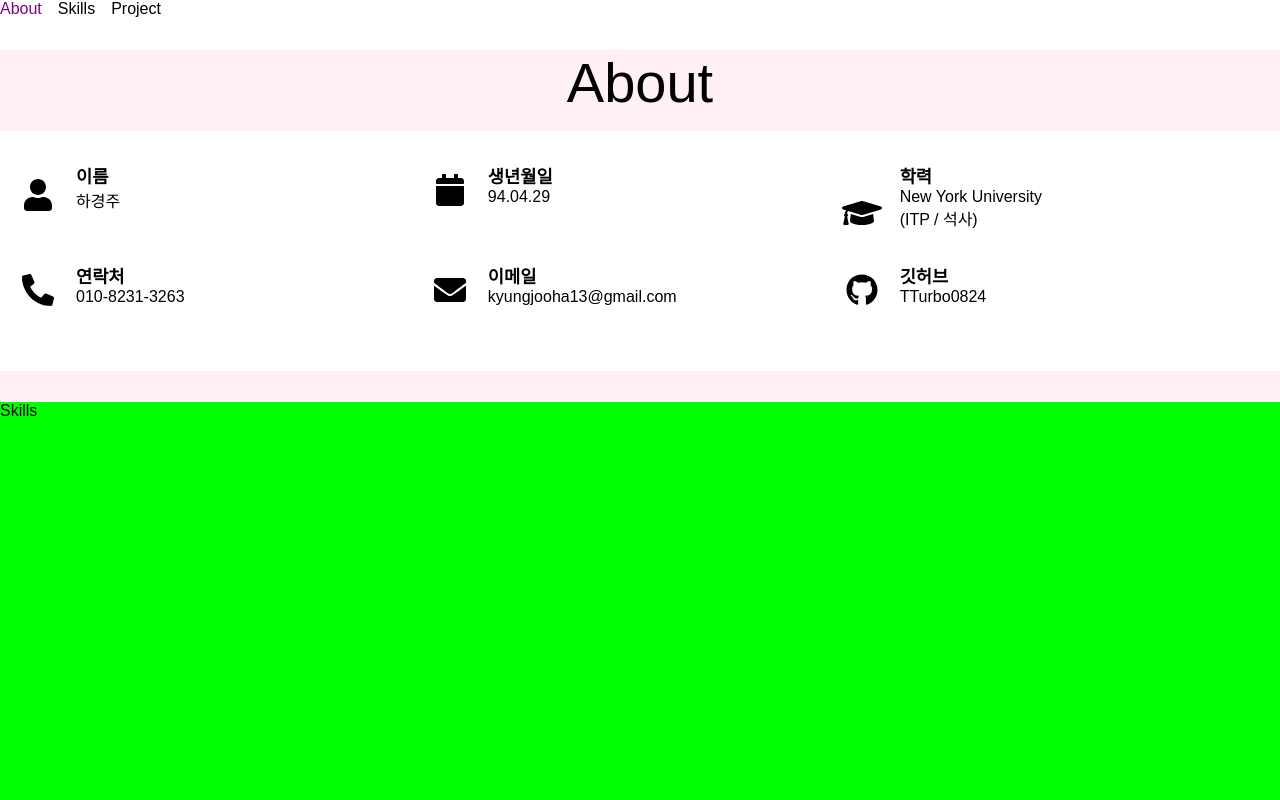
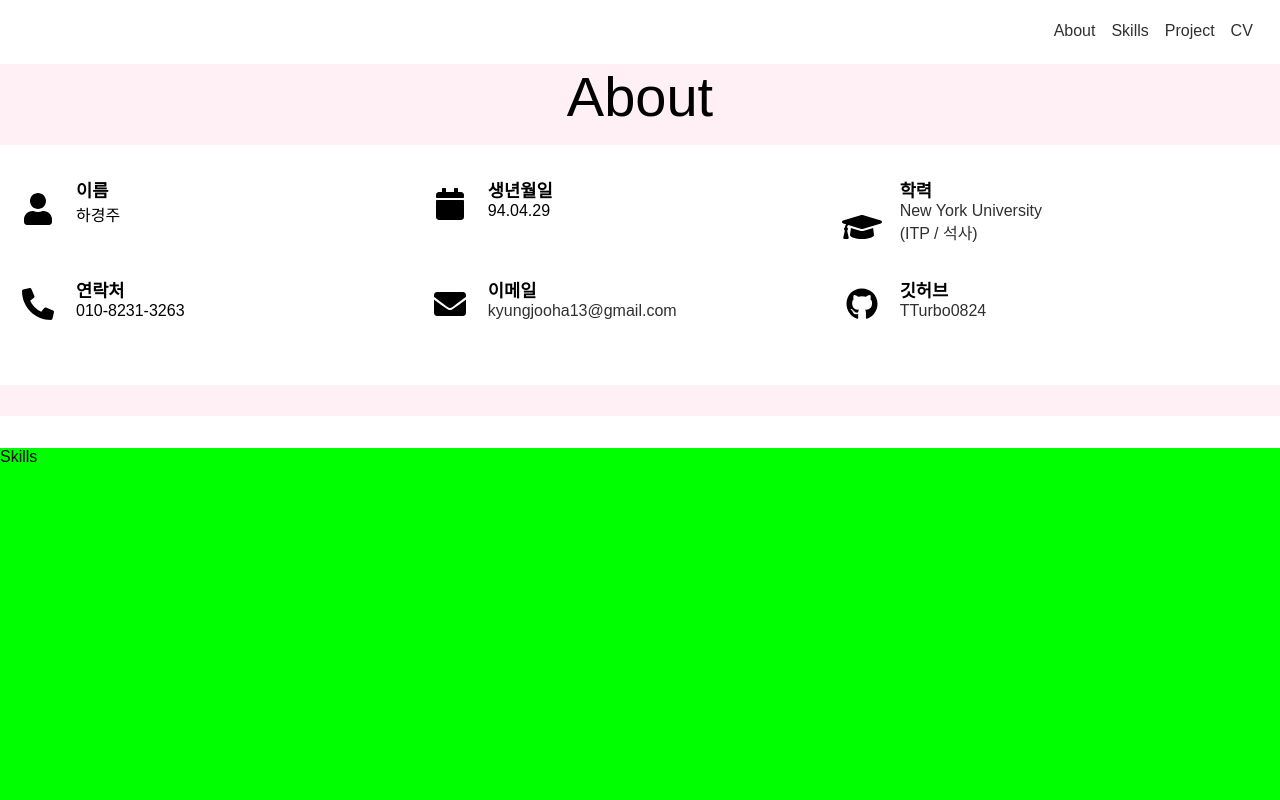
Before and after one commit to TTurbo0824/front-end-portfolio, a React (Create React App) app: page / in a window 1280 px wide. Shown: the top 800 px of the page. Built offline with nearby package versions, Linux system fonts and the light colour scheme.

Commit message:
add: Fixed header

```diff
--- a/src/pages/MainPage.tsx
+++ b/src/pages/MainPage.tsx
@@ -6,12 +6,34 @@ import Projects from './Projects';
 import styled from 'styled-components';
 import { FontAwesomeIcon } from '@fortawesome/react-fontawesome';
 import { faBars, faTimes } from '@fortawesome/free-solid-svg-icons';
+import { media } from '../components/utils/_media-queries';
+import { Colors } from '../components/utils/_var';
+
+interface InnerScreen {
+  borderColor: string;
+}
+
+const FixedContainer = styled.div<InnerScreen>`
+  position: fixed;
+  top: 0;
+  z-index: 10;
+  height: 3.5rem;
+  background-color: white;
+  width: 100vw;
+  border-bottom: 1px solid rgba(150, 150, 150, 0.2);
+  border-color: ${(props) => props.borderColor};
+`;
 
 const MainPageWrapper = styled.div`
-  .main {
-    /* min-height: calc(100vh - 10.9rem); */
+  .space {
+    height: 2rem;
+    clear: both;
+    width: 100%;
   }
   .menu-container {
+    display: flex;
+    background-color: cyan;
+    justify-content: right;
     &.active {
       display: none;
     }
@@ -19,30 +41,48 @@ const MainPageWrapper = styled.div`
       display: flex;
     }
   }
+  .menu {
+    display: flex;
+    justify-content: right;
+    text-align: right;
+    background-color: pink;
+  }
   .header-container {
+    display: flex;
+    flex-direction: column;
+    background-color: yellow;
+    max-width: 100vw;
+    padding: 1.4rem 0.7rem;
     &.active {
+      margin: auto;
       display: flex;
+      flex-direction: row;
+      background-color: white;
+      justify-content: right;
     }
     &.deactive {
       display: none;
     }
   }
-
   .header {
     margin: auto;
   }
   a {
     padding-right: 1rem;
     text-decoration: none;
-    color: black;
+    color: ${Colors.black};
   }
   a:hover {
     color: purple;
   }
+  a:focus {
+    color: lime;
+  }
 `;
 
-function MainPage () {
+function MainPage() {
   const [navState, setNavState] = useState('active');
+  const [scrolled, setScrolled] = useState(false);
 
   useEffect(() => window.addEventListener('resize', maintainNavState));
 
@@ -50,11 +90,26 @@ function MainPage () {
     if (window.innerWidth < 768) setNavState('deactive');
   }, []);
 
+  useEffect(() => {
+    const handleScrolled = () => {
+      if (!scrolled && window.scrollY > 30) {
+        setScrolled(true);
+      } else if (scrolled && window.scrollY <= 30) {
+        setScrolled(false);
+      }
+    };
+
+    window.addEventListener('scroll', handleScrolled);
+    return () => {
+      window.removeEventListener('scroll', handleScrolled);
+    };
+  }, [scrolled]);
+
   // console.log(navState);
   const handleClick = () => {
     if (navState === 'active') setNavState('active');
     else if (navState === 'deactive') setNavState('close');
-    // else setNavState('deactive');
+    else setNavState('deactive');
   };
 
   const maintainNavState = () => {
@@ -65,31 +120,44 @@ function MainPage () {
 
   return (
     <MainPageWrapper>
-      <div className='main'>
+      <FixedContainer borderColor={scrolled ? 'rgba(150, 150, 150, 0.2)' : 'white'}>
         <div className={`menu-container ${navState}`} onClick={handleClick}>
-          {navState === 'deactive'
-            ? (
-              <FontAwesomeIcon className='menu' icon={faBars} size='2x' />
-              )
-            : (
-              <FontAwesomeIcon className='menu' icon={faTimes} size='2x' />
+          {navState === 'deactive' ? (
+            <FontAwesomeIcon className="menu" icon={faBars} size="2x" />
+          ) : (
+            <FontAwesomeIcon className="menu" icon={faTimes} size="2x" />
           )}
         </div>
         <div className={`header-container ${navState}`}>
-          <AnchorLink onClick={handleClick} href='#about'>About</AnchorLink>
-          <AnchorLink onClick={handleClick} href='#skills'>Skills</AnchorLink>
-          <AnchorLink onClick={handleClick} href='#projects'>Project</AnchorLink>
+          <AnchorLink onClick={handleClick} href="#about">
+            About
+          </AnchorLink>
+          <AnchorLink onClick={handleClick} href="#skills">
+            Skills
+          </AnchorLink>
+          <AnchorLink onClick={handleClick} href="#projects">
+            Project
+          </AnchorLink>
+          <a
+            href="https://extreme-cork-bd1.notion.site/KJ-Ha-dc0ac56756d34e2d956028c4a80cec78"
+            target="_blank"
+            rel="noopener noreferrer">
+            CV
+          </a>
         </div>
-        <section id='about'>
+      </FixedContainer>
+      <section id="about">
+        <div className="space" />
         <About />
       </section>
-        <section id='skills'>
+      <section id="skills">
+        <div className="space" />
         <Skills />
       </section>
-        <section id='projects'>
+      <section id="projects">
+        <div className="space" />
         <Projects />
       </section>
-      </div>
     </MainPageWrapper>
   );
 }
```
Lines whose indentation alone changed are shown as unchanged.
